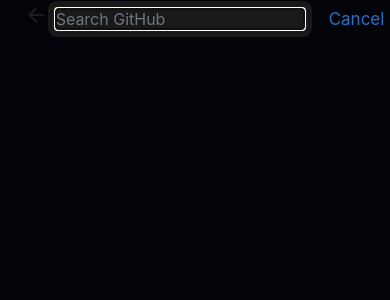
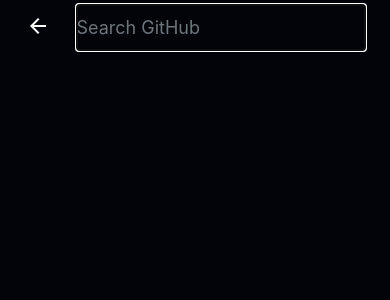
Before and after one commit to gioin/github-mobile, a React Native app: screen /Search in a window 390 px wide. Shown: the top 300 px of the page. Built offline with nearby package versions, Linux system fonts and the light colour scheme.

Commit message:
fixed header issue

```diff
--- a/assets/icons/CloseIcon.tsx
+++ b/assets/icons/CloseIcon.tsx
@@ -7,7 +7,7 @@
   color,
 }: {
   size?: number;
-  color: string;
+  color?: string;
 }) => {
   return (
     <View style={styles.icon}>
--- a/styles/base.ts
+++ b/styles/base.ts
@@ -1,13 +1,14 @@
-import { Dimensions } from "react-native";
+import { Dimensions, Platform } from "react-native";
 
+const PlatformIOS = Platform.OS === "ios";
 export const dimensions = {
   fullHeight: Dimensions.get("window").height,
   fullWidth: Dimensions.get("window").width,
 };
 
 export const colors = {
-  primary: { black: "#02040a", white: "#fefefe" },
-  secondary: { black: "#111419", white: "#7c8590" },
+  primary: { black: "#02040a", white: "#fefefe", blueIOS: "#007aff" },
+  secondary: { black: !PlatformIOS ? "#111419" : "#19191a", white: "#7c8590" },
   hover: "#171b20",
   border: "#30363d",
 };
--- a/view/components/Routing.tsx
+++ b/view/components/Routing.tsx
@@ -15,11 +15,15 @@
     <NavigationContainer>
       <Stack.Navigator
         screenOptions={{
+          statusBarTranslucent: true,
           contentStyle: { backgroundColor: colors.primary.black },
           headerStyle: {
             backgroundColor: colors.primary.black,
           },
-          headerTintColor: "#007aff",
+          headerTintColor:
+            Platform.OS === "ios"
+              ? colors.primary.blueIOS
+              : colors.primary.white,
         }}
       >
         <Stack.Screen name=" " component={HomeScreen} />
@@ -27,19 +31,32 @@
           name="Search"
           component={SearchScreen}
           options={{
-            headerTintColor: colors.primary.white,
             header: () => <Header />,
+            statusBarColor:
+              Platform.OS === "ios"
+                ? colors.primary.black
+                : colors.secondary.black,
           }}
         />
-        <Stack.Screen name="Users" component={UsersScreen} />
+        <Stack.Screen
+          name="People"
+          component={UsersScreen}
+          options={{
+            headerStyle: {
+              backgroundColor:
+                Platform.OS === "ios"
+                  ? colors.primary.black
+                  : colors.secondary.black,
+            },
+            statusBarColor:
+              Platform.OS === "ios"
+                ? colors.primary.black
+                : colors.secondary.black,
+          }}
+        />
       </Stack.Navigator>
     </NavigationContainer>
   );
 }
 
-const styles = StyleSheet.create({
-  container: {
-    paddingTop: Platform.OS === "android" ? 55 : 0,
-    backgroundColor: colors.secondary.black,
-  },
-});
+const styles = StyleSheet.create({});
--- a/view/components/inputs/CustomSearchInput.tsx
+++ b/view/components/inputs/CustomSearchInput.tsx
@@ -7,13 +7,9 @@
   TextInput,
   TouchableOpacity,
   Keyboard,
+  Platform,
 } from "react-native";
-import {
-  ArrowLeft,
-  CloseIcon,
-  RepoIcon,
-  UserIcon,
-} from "../../../assets/icons";
+import { CloseIcon } from "../../../assets/icons";
 import { colors, fonts } from "../../../styles/base";
 import { useAppState } from "../../../state/useState";
 
@@ -28,12 +24,16 @@
     const [value, setValue] = useState("");
     const [clicked, setClicked] = useState(false);
     const { setTextValue }: any = useAppState();
+    const PlatformIOS = Platform.OS === "ios";
 
     const handleInputChange = (text: string) => {
       setValue(text);
     };
     const handleClearInput = () => {
       setValue("");
+      setTextValue("");
+
+      console.log("helllooo");
     };
 
     return (
@@ -44,11 +44,11 @@
           alignItems: "center",
         }}
       >
-        <View style={styles.container}>
+        <View style={PlatformIOS ? styles.containerIOS : styles.container}>
           <TextInput
             value={value}
             autoFocus
-            style={styles.input}
+            style={PlatformIOS ? styles.inputIOS : styles.input}
             onChangeText={(text) => {
               handleInputChange(text);
               setTextValue(text);
@@ -65,7 +65,7 @@
               onPress={handleClearInput}
               style={styles.clearIconContainer}
             >
-              {/* <CloseIcon /> */}
+              {PlatformIOS ? (
                 <View
                   style={{
                     padding: 1,
@@ -75,13 +75,20 @@
                 >
                   <CloseIcon size={15} color="#19191a" />
                 </View>
+              ) : (
+                <CloseIcon />
+              )}
             </TouchableOpacity>
           )}
         </View>
         <View>
-          {clicked && (
+          {clicked && PlatformIOS && (
             <Text
-              style={{ color: "#2b6fc3", fontSize: 17, marginLeft: 16 }}
+              style={{
+                color: colors.primary.blueIOS,
+                fontSize: 17,
+                marginLeft: 16,
+              }}
               onPress={() => {
                 Keyboard.dismiss();
                 setClicked(false);
@@ -97,34 +104,20 @@
 );
 
 const styles = StyleSheet.create({
-  searchOption: {
+  container: {
+    flex: 1,
     flexDirection: "row",
-    gap: 10,
-    paddingVertical: 18,
+    justifyContent: "flex-start",
     alignItems: "center",
-    color: colors.primary.white,
+    gap: 20,
+    paddingBottom: 1,
+    paddingVertical: 5,
+    borderBottomWidth: 1,
+    borderTopColor: "none",
+    borderBottomColor: colors.border,
+    marginLeft: 10,
   },
-  text: { color: colors.primary.white, fontSize: fonts.primary },
-  topPart: {
-    flexDirection: "row",
-    alignItems: "center",
-    paddingHorizontal: 16,
-    paddingBottom: 12,
-  },
-  bottomPart: { paddingTop: 6 },
-  // container: {
-  //   flex: 1,
-  //   flexDirection: "row",
-  //   justifyContent: "flex-start",
-  //   alignItems: "center",
-  //   gap: 20,
-  //   paddingBottom: 1,
-  //   paddingVertical: 5,
-  //   borderBottomWidth: 1,
-  //   borderTopColor: "none",
-  //   borderBottomColor: colors.border,
-  // },
-  container: {
+  containerIOS: {
     flex: 1,
     flexDirection: "row",
     justifyContent: "flex-start",
@@ -136,13 +129,13 @@
     borderRadius: 10,
     backgroundColor: "#19191a",
   },
-  // input: {
-  //   fontSize: fonts.primary,
-  //   color: colors.primary.white,
-  //   height: 45,
-  //   flex: 1,
-  // },
   input: {
+    fontSize: fonts.primary,
+    color: colors.primary.white,
+    height: 45,
+    flex: 1,
+  },
+  inputIOS: {
     fontSize: 16,
     color: colors.primary.white,
     height: 20,
@@ -152,9 +145,6 @@
     justifyContent: "center",
     alignItems: "center",
   },
-  backIconContainer: {
-    paddingRight: 22,
-  },
 });
 
 export default CustomSearchInput;
--- a/view/components/layouts/Header.tsx
+++ b/view/components/layouts/Header.tsx
@@ -38,14 +38,7 @@
 }: HeaderProps) => {
   const navigator = useNavigation();
   return (
-    <SafeAreaView
-      style={{
-        backgroundColor:
-          Platform.OS === "android"
-            ? colors.secondary.black
-            : colors.primary.black,
-      }}
-    >
+    <SafeAreaView style={styles.safeAreaView}>
       <View
         style={{
           flexDirection: "row",
@@ -57,26 +50,9 @@
           justifyContent: "center",
           paddingLeft: 60,
           paddingRight: 19,
+          paddingTop: Platform.OS === "android" ? 45 : 0,
         }}
       >
-        <View
-          style={{
-            position: "absolute",
-            left: -10,
-            top: -3,
-            marginLeft: 20,
-            flexDirection: "row",
-            gap: 7,
-          }}
-        >
-          <TouchableOpacity
-            style={{ alignSelf: "center" }}
-            onPress={() => console.log("Back icon pressed")}
-          >
-            {/* <ArrowLeft /> */}
-            <HeaderBackButton label=" " onPress={() => navigator.goBack()} />
-          </TouchableOpacity>
-        </View>
         <View
           style={{
             flexDirection: "row",
@@ -84,6 +60,26 @@
             paddingBottom: 12,
           }}
         >
+          <View
+            style={
+              Platform.OS === "ios" ? styles.backButtonIOS : styles.backButton
+            }
+          >
+            <TouchableOpacity
+              style={{ alignSelf: "center" }}
+              onPress={() => console.log("Back icon pressed")}
+            >
+              <HeaderBackButton
+                label=" "
+                onPress={() => navigator.goBack()}
+                tintColor={
+                  Platform.OS === "ios"
+                    ? colors.primary.blueIOS
+                    : colors.primary.white
+                }
+              />
+            </TouchableOpacity>
+          </View>
           <CustomSearchInput />
         </View>
       </View>
@@ -95,17 +91,24 @@
 
 const styles = StyleSheet.create({
   safeAreaView: {
-    paddingTop: Platform.OS === "android" ? 55 : 0,
+    backgroundColor: colors.primary.black,
   },
   container: {
     flexDirection: "row",
     justifyContent: "center",
     height: 50,
   },
+  backButtonIOS: {
+    position: "absolute",
+    left: -74,
+    top: -3,
+    marginLeft: 20,
+    gap: 7,
+  },
   backButton: {
-    flexDirection: "row",
-    alignSelf: "center",
-    marginRight: 20,
+    position: "absolute",
+    left: -55,
+    gap: 7,
   },
   title: {
     fontSize: Platform.OS === "android" ? 22 : 17,
--- a/view/screens/HomeScreen.tsx
+++ b/view/screens/HomeScreen.tsx
@@ -4,7 +4,7 @@
 import { useNavigation } from "@react-navigation/native";
 
 export default function HomeScreen() {
-  const navigation = useNavigation();
+  const navigation = useNavigation<any>();
   return (
     <View style={styles.container}>
       <Text
--- a/view/screens/SearchScreen.tsx
+++ b/view/screens/SearchScreen.tsx
@@ -27,7 +27,7 @@
                 onPress={() => {
                   if (item.name === "user") {
                     fetchDataFromApi(textValue);
-                    navigation.navigate("Users");
+                    navigation.navigate("People");
                   }
                 }}
               >
@@ -69,7 +69,7 @@
 const styles = StyleSheet.create({
   bottomPart: {
     paddingTop: 6,
-    backgroundColor: "#19191a",
+    backgroundColor: colors.secondary.black,
   },
   text: { color: colors.primary.white, fontSize: fonts.primary },
 });
--- a/view/screens/UsersScreen.tsx
+++ b/view/screens/UsersScreen.tsx
@@ -7,6 +7,7 @@
   Text,
   View,
   ActivityIndicator,
+  Linking,
 } from "react-native";
 import { colors } from "../../styles/base";
 import { useAppState } from "../../state/useState";
@@ -34,7 +35,7 @@
           data={searchData}
           style={{}}
           renderItem={({ item }) => (
-            <List key={item.id} onPress={() => void console.log("")}>
+            <List key={item.id} onPress={() => void Linking.openURL(item.url)}>
               <View
                 style={{
                   flexDirection: "row",
@@ -66,7 +67,6 @@
 
 const styles = StyleSheet.create({
   container: {
-    paddingTop: Platform.OS === "android" ? 55 : 0,
-    backgroundColor: "#19191a",
+    backgroundColor: colors.secondary.black,
   },
 });
```
Also changed, not shown: view/components/List.tsx (+11 -7 lines). Lines whose indentation alone changed are shown as unchanged.
